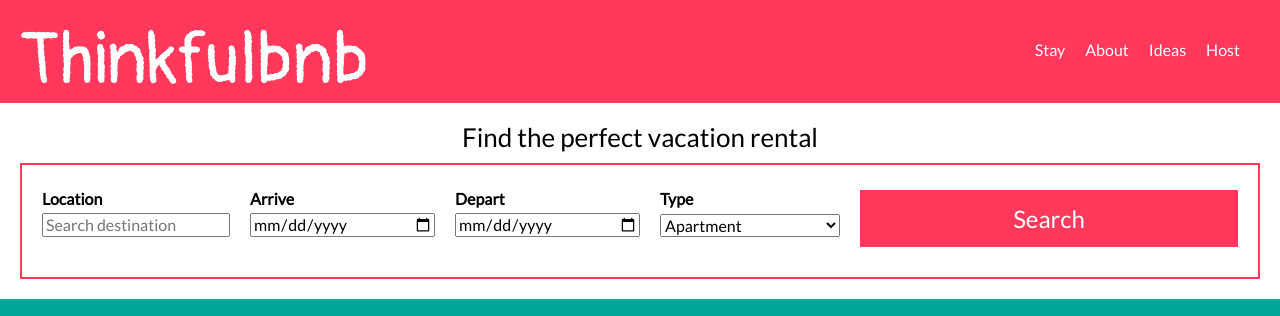
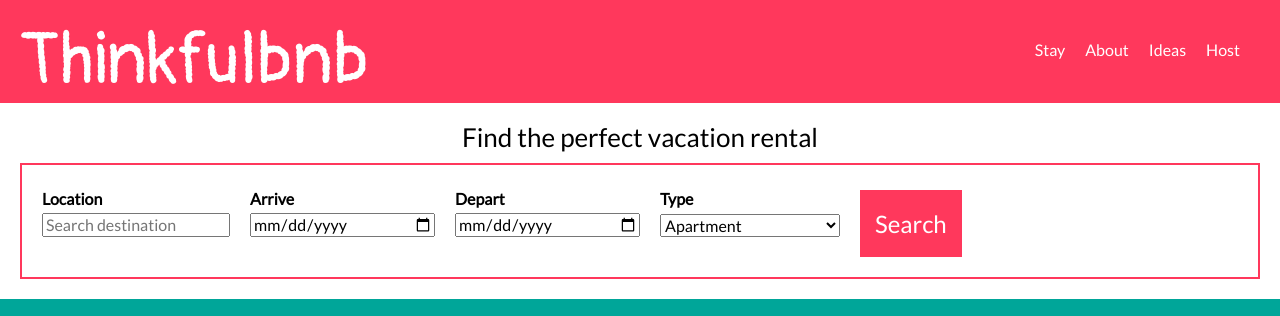
Before and after one commit to pngeeves/thinkfulbnb, a plain HTML site: page index.html in a window 1280 px wide. Shown: the top 316 px of the page. Drawn offline with nearby package versions, Linux system fonts and the light colour scheme.

Commit message:
Update index.html

```diff
--- a/index.html
+++ b/index.html
@@ -61,7 +61,7 @@
                 <option value="yurt">Yurt</option>
               </select>
       </div>
-      <div class="item">
+      <div class="item-form">
         <button type="search">Search</button>
     </div>
     </div>
```
